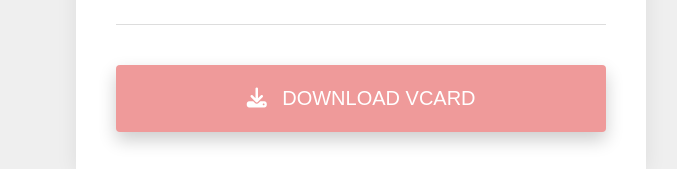
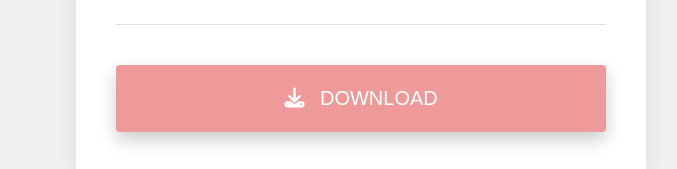
Before and after one commit to madanairda/GaisanoLeasing, a plain HTML site: page index.html in a window 1280 px wide. Shown: the part 709-878 px from the top of the page, without its empty margins (302-979 px from the left). Drawn offline with Linux system fonts and the light colour scheme.

Commit message:
Update index.html

```diff
--- a/index.html
+++ b/index.html
@@ -295,7 +295,7 @@
     <button class="download-btn" onclick="downloadVCard()">
 
       <i class="fa-solid fa-download"></i>
-      DOWNLOAD VCARD
+      DOWNLOAD
 
     </button>
 
```
